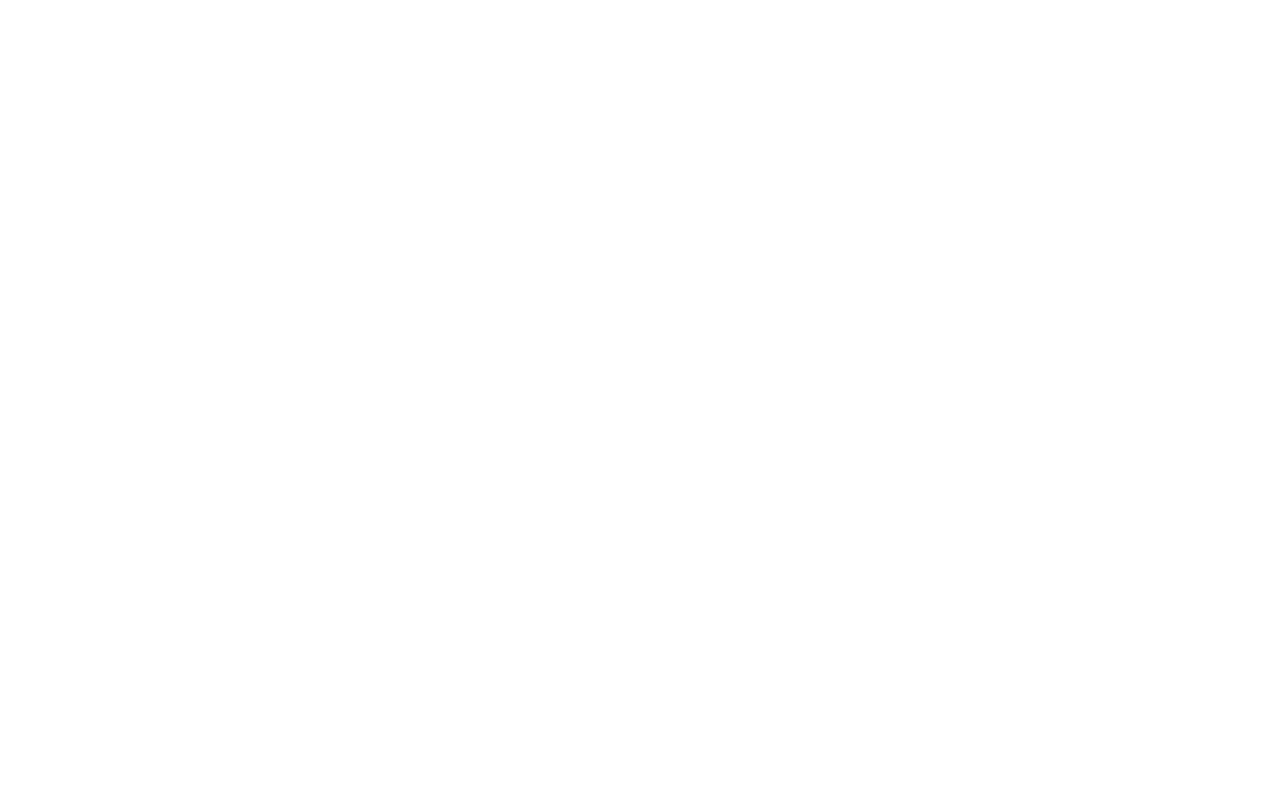
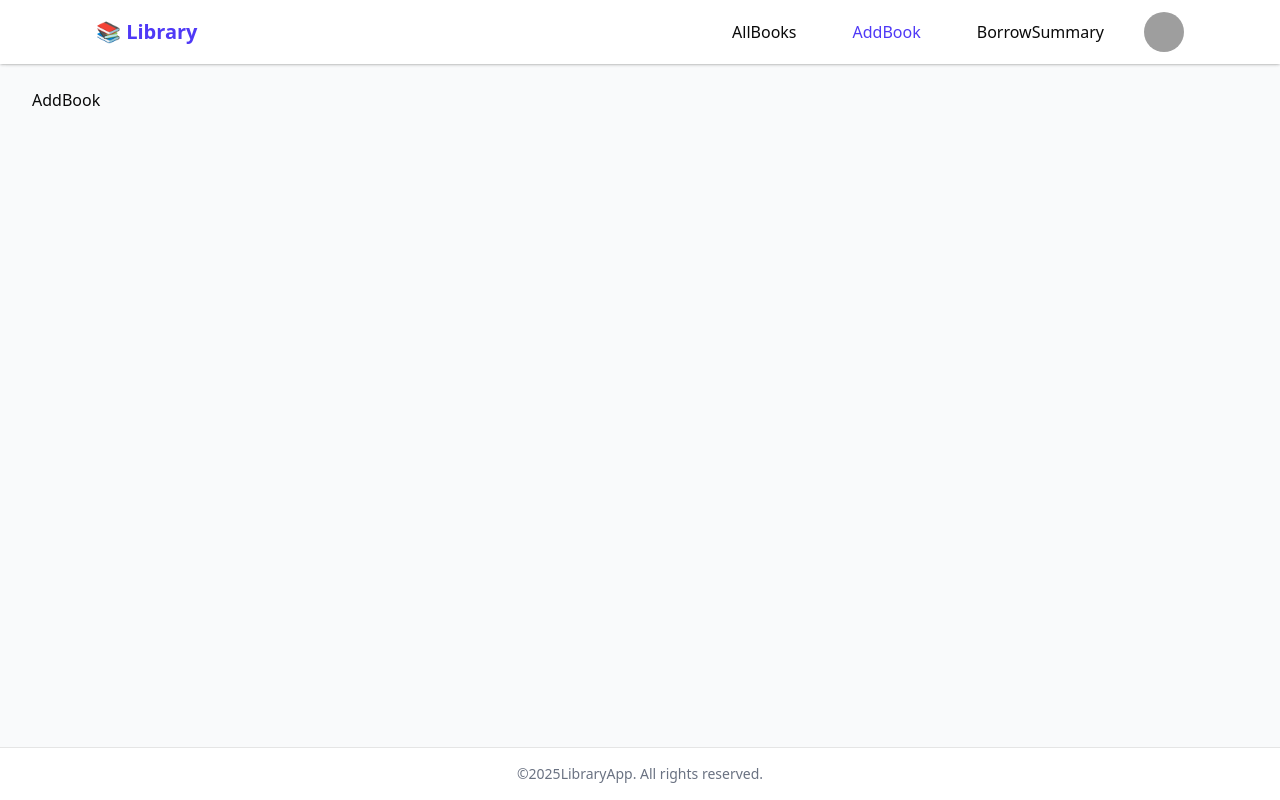
Before and after one commit to Sarajit-mondal/assignment-4-library-management-ui, a React (Vite) app: page /addbook in a window 1280 px wide. Before the commit this address had no page. Built offline with nearby package versions, Linux system fonts and the light colour scheme; grey boxes are pictures that could not be loaded.

Commit message:
navbar and footer completed

```diff
--- a/src/MainLayout.tsx
+++ b/src/MainLayout.tsx
@@ -1,15 +1,31 @@
-import { Outlet } from "react-router"
-import Navbar from "./pageComponet/Navbar"
+// src/layouts/MainLayout.jsx
+import { Outlet } from "react-router";
+import Navbar from "@/pageComponet/Navbar";
 
+export default function MainLayout() {
+  return (
+    <div className="min-h-screen flex flex-col bg-gray-50 dark:bg-gray-900">
 
-function MainLayout() {
-  return (
-    <div>
-      <Navbar />
+      <header className="sticky top-0 z-20 backdrop-blur bg-white/80 dark:bg-gray-900/80 shadow-sm">
 
-      <Outlet></Outlet>
+        <div className="max-w-screen-xl mx-auto">
+          <Navbar />
+        </div>
+      </header>
+
+      {/* Main content */}
+      <main className="flex-1 px-4 sm:px-6 lg:px-8 py-6">
+        <div className="max-w-screen-xl mx-auto">
+          <Outlet />
+        </div>
+      </main>
+
+      {/* Optional footer */}
+      <footer className="bg-white dark:bg-gray-900 border-t dark:border-gray-800 py-4">
+        <div className="max-w-screen-xl mx-auto text-center text-sm text-gray-500 dark:text-gray-400">
+          ©{new Date().getFullYear()}LibraryApp. All rights reserved.
+        </div>
+      </footer>
     </div>
-  )
+  );
 }
-
-export default MainLayout
--- a/src/main.tsx
+++ b/src/main.tsx
@@ -1,11 +1,12 @@
 import ReactDOM from "react-dom/client";
 import './index.css'
-import App from './App.tsx'
 import { Provider } from 'react-redux'
 import { store } from './redux/store.ts'
 import { BrowserRouter, Routes, Route } from "react-router";
-import Home from "./pageComponet/home.tsx";
 import MainLayout from "./MainLayout.tsx";
+import AllBooks from "./pageComponet/AllBooks.tsx";
+import AddBook from "./pageComponet/AddBook.tsx";
+import BorrowSummary from "./pageComponet/BorrowSummary.tsx";
 const root = document.getElementById("root");
 if (!root) {
   throw new Error('Root element not found');
@@ -16,8 +17,10 @@ ReactDOM.createRoot(root).render(
    <Provider store={store}>
       <Routes>
          <Route element={<MainLayout />}>
-          <Route index element={<App/>} />
-          <Route path="home" element={<Home/>} />
+          <Route index  element={<AllBooks/>} />
+          <Route path="/addbook"  element={<AddBook />} />
+          <Route path="/borrowbook"  element={<BorrowSummary/>} />
+
          </Route>
       </Routes>
    </Provider>
--- /dev/null
+++ b/src/pageComponet/AddBook.tsx
@@ -0,0 +1,9 @@
+import React from 'react'
+
+function AddBook() {
+  return (
+    <div>AddBook</div>
+  )
+}
+
+export default AddBook
--- /dev/null
+++ b/src/pageComponet/AllBooks.tsx
@@ -0,0 +1,9 @@
+import React from 'react'
+
+function AllBooks() {
+  return (
+    <div>AllBooks</div>
+  )
+}
+
+export default AllBooks
--- /dev/null
+++ b/src/pageComponet/BorrowSummary.tsx
@@ -0,0 +1,8 @@
+
+function BorrowSummary() {
+  return (
+    <div>BorrowSummary</div>
+  )
+}
+
+export default BorrowSummary
--- a/src/pageComponet/Navbar.tsx
+++ b/src/pageComponet/Navbar.tsx
@@ -1,14 +1,101 @@
-import React from 'react'
+// src/components/Navbar.jsx
+import { useState } from "react";
+import { NavLink} from "react-router";
+import { Menu, X } from "lucide-react";
 
-function Navbar() {
+export default function Navbar() {
+  const [open, setOpen] = useState(false);
+
+  const linkBase =
+    "block px-4 py-2 font-medium hover:bg-indigo-100 dark:hover:bg-indigo-900";
+  const linkActive = "text-indigo-600 dark:text-indigo-400";
+
   return (
-    <div>
-      <p>Home</p>
-      <p>contact</p>
-      <p>remand</p>
-      <p>chald</p>
-    </div>
-  )
+    <header className="bg-white shadow dark:bg-gray-900">
+      <nav className="max-w-6xl mx-auto px-4 sm:px-6 lg:px-8">
+        {/* top bar */}
+        <div className="flex h-16 items-center justify-between">
+          {/* brand / logo */}
+          <NavLink to="/" className="text-xl font-semibold text-indigo-600">
+            📚 Library
+          </NavLink>
+
+          {/* mobile hamburger */}
+          <button
+            className="sm:hidden p-2 rounded-md hover:bg-gray-100 dark:hover:bg-gray-800"
+            onClick={() => setOpen((o) => !o)}
+            aria-label="Toggle Menu"
+          >
+            {open ? <X size={24} /> : <Menu size={24} />}
+          </button>
+
+          {/* desktop links */}
+          <ul className="hidden sm:flex gap-6">
+            <li>
+              <NavLink
+                to="/"
+                className={({ isActive }) =>
+                  `${linkBase} ${isActive ? linkActive : ""}`
+                }
+              >
+                AllBooks
+              </NavLink>
+            </li>
+            <li>
+              <NavLink
+                to="/addbook"
+                className={({ isActive }) =>
+                  `${linkBase} ${isActive ? linkActive : ""}`
+                }
+              >
+                AddBook
+              </NavLink>
+            </li>
+            <li>
+              <NavLink
+                to="/borrowbook"
+                className={({ isActive }) =>
+                  `${linkBase} ${isActive ? linkActive : ""}`
+                }
+              >
+                BorrowSummary
+              </NavLink>
+            </li>
+            <li>
+              <div
+              className="bg-center bg-no-repeat aspect-square bg-cover rounded-full size-10"
+              style={{
+                backgroundImage:
+                  'url("https://lh3.googleusercontent.com/aida-public/AB6AXuB2pDk4WwmtUL36r0uiQeqLtHIQMrBO0ZFt5hMUWBQsW-B5et8sVzuZUTBX_wvo_9-qbm08o2iUxHXg-WU2oH45PTP-KwMl4cyMVLxX6bOnbA3T9EAsolflAQLxmQOHdLjGAxgVGSWDV8lR8GIJ7fZ1XSNqvagLbBWhKvVkPSQjCD_wXP6lDN_2pcUZujhWfv2-Bk7cLZdsl7Ud9E8RMzjAKMAdTTrm_bxulEQB2vj-x9TBOXPde4EZDltuaVFpubB7Cf0DhFhqxXc")'
+              }}
+            ></div>
+            </li>
+          </ul>
+        </div>
+
+        {/* mobile dropdown */}
+        {open && (
+          <ul className="sm:hidden pb-4 border-t dark:border-gray-700">
+            {[
+              { to: "/books", label: "All Books" },
+              { to: "/add-book", label: "Add Book" },
+              { to: "/borrow-summary", label: "Borrow Summary" },
+            ].map(({ to, label }) => (
+              <li key={to}>
+                <NavLink
+                  to={to}
+                  onClick={() => setOpen(false)}
+                  className={({ isActive }) =>
+                    `${linkBase} ${isActive ? linkActive : ""}`
+                  }
+                >
+                  {label}
+                </NavLink>
+              </li>
+            ))}
+          </ul>
+        )}
+      </nav>
+    </header>
+  );
 }
-
-export default Navbar
```
Also changed, not shown: vercel.json (added).
